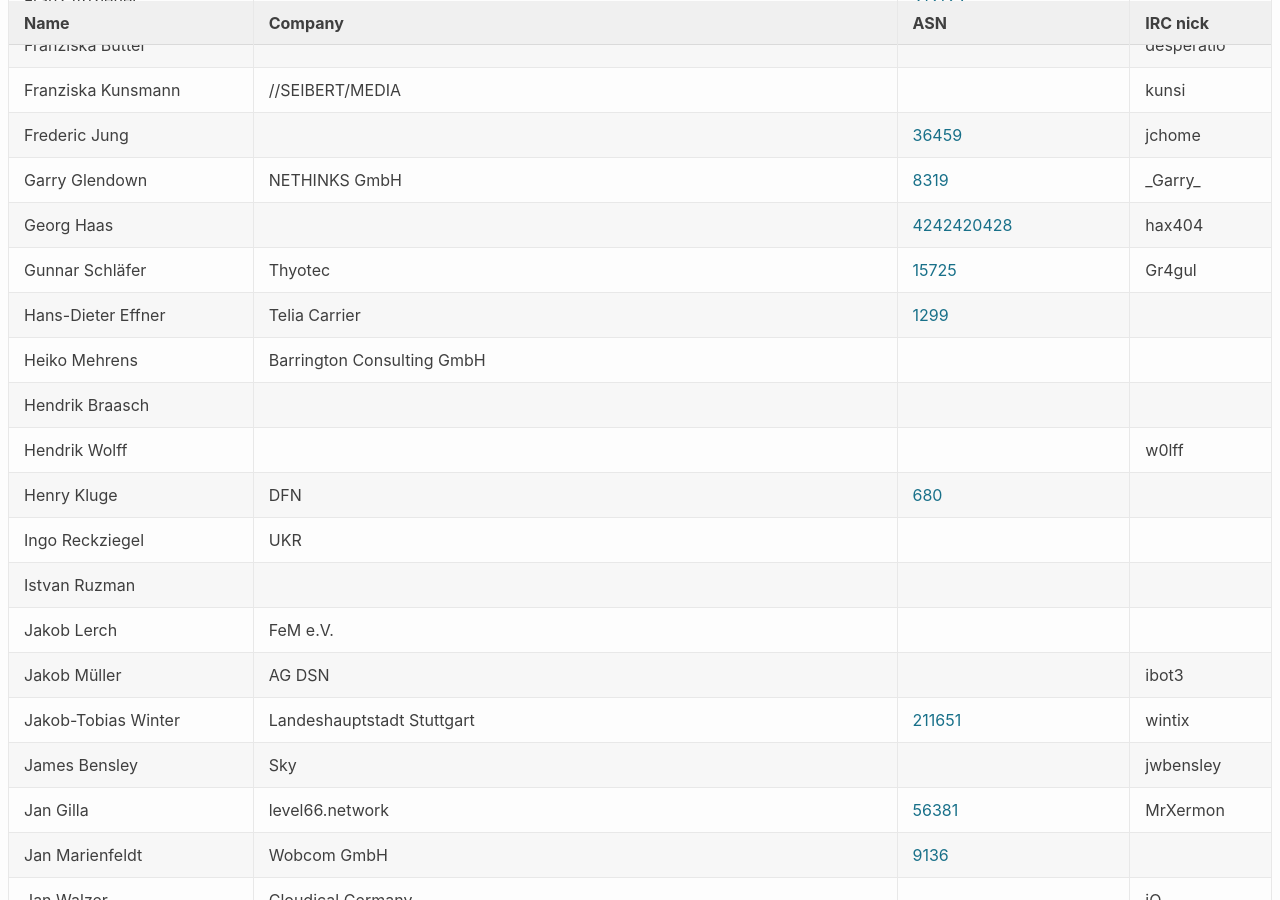
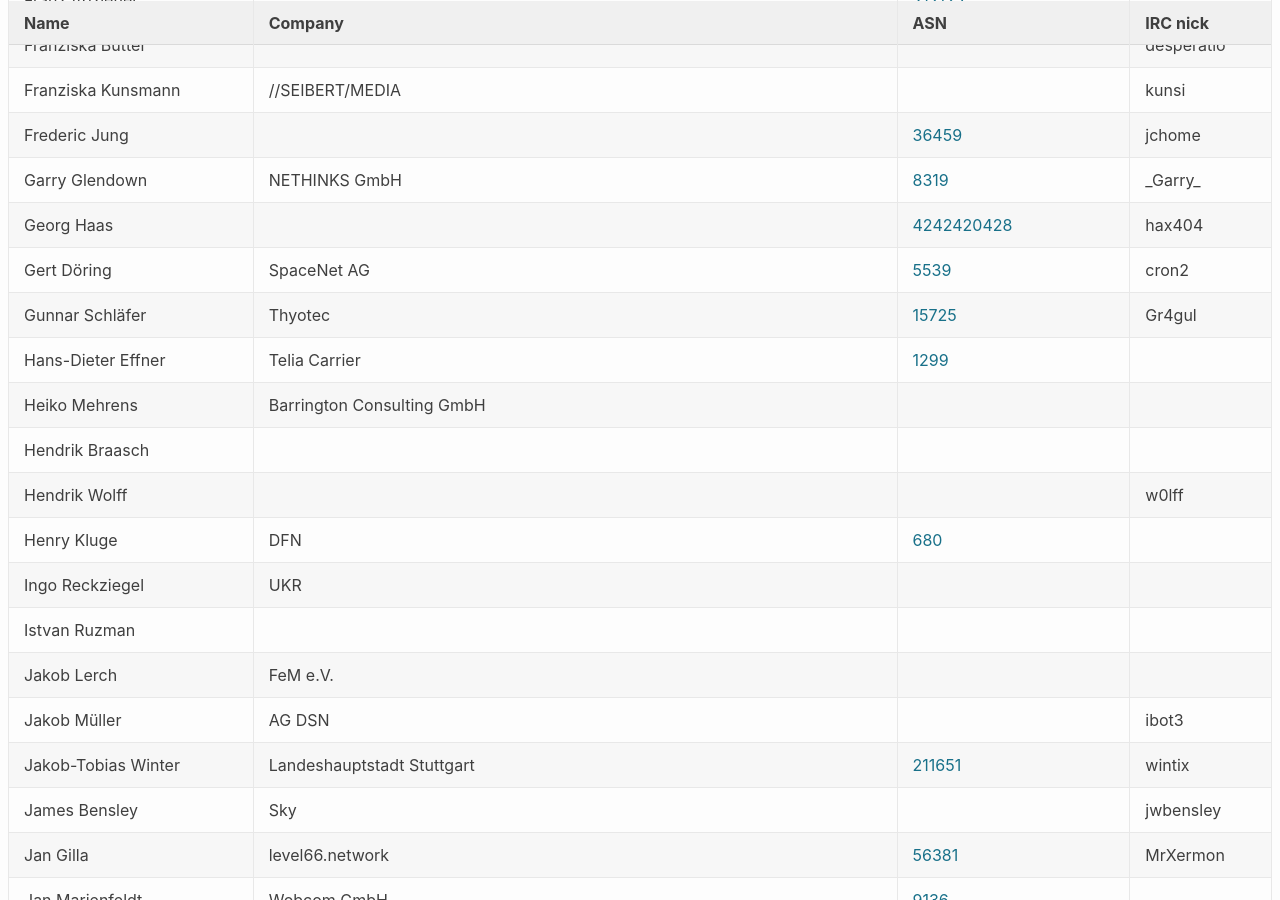
Before and after one commit to denog/pretix-attendeelist, a Jekyll site: the page built from denog13/index.markdown, in a window 1280 px wide and 900 px high, scrolled down 3634 px. Built offline with Jekyll 4.4.1, drawn with Linux system fonts in a browser that asks for light colours.

Commit message:
Latest data: Thu Oct 14 07:49:54 UTC 2021

```diff
--- a/_data/attendees_denog13.json
+++ b/_data/attendees_denog13.json
@@ -502,6 +502,12 @@
     "company": null,
     "irc": "hax404",
     "asn": "4242420428"
+  },
+  {
+    "name": "Gert Döring",
+    "company": "SpaceNet AG",
+    "irc": "cron2",
+    "asn": "5539"
   },
   {
     "name": "Gunnar Schläfer",
```
